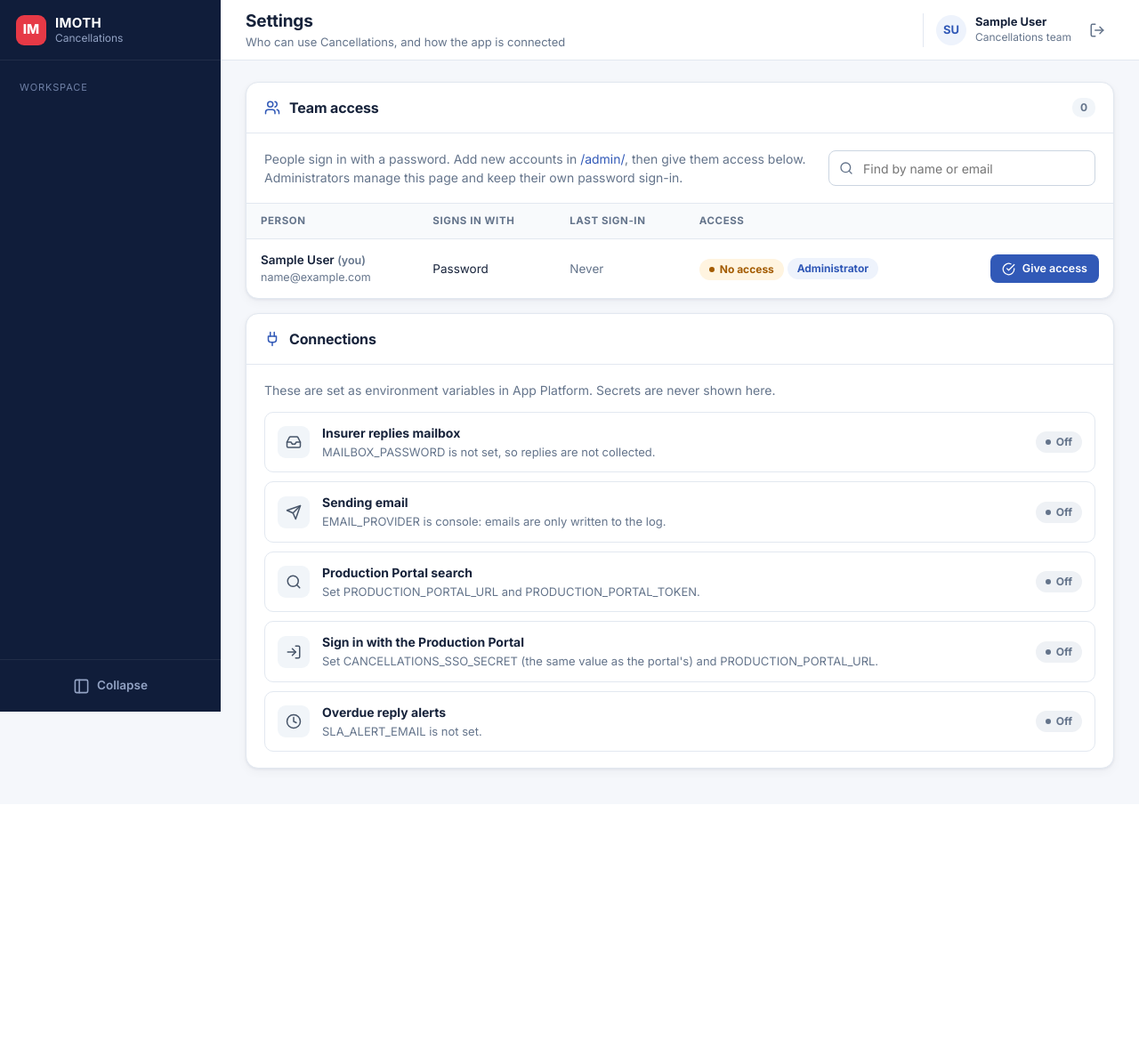
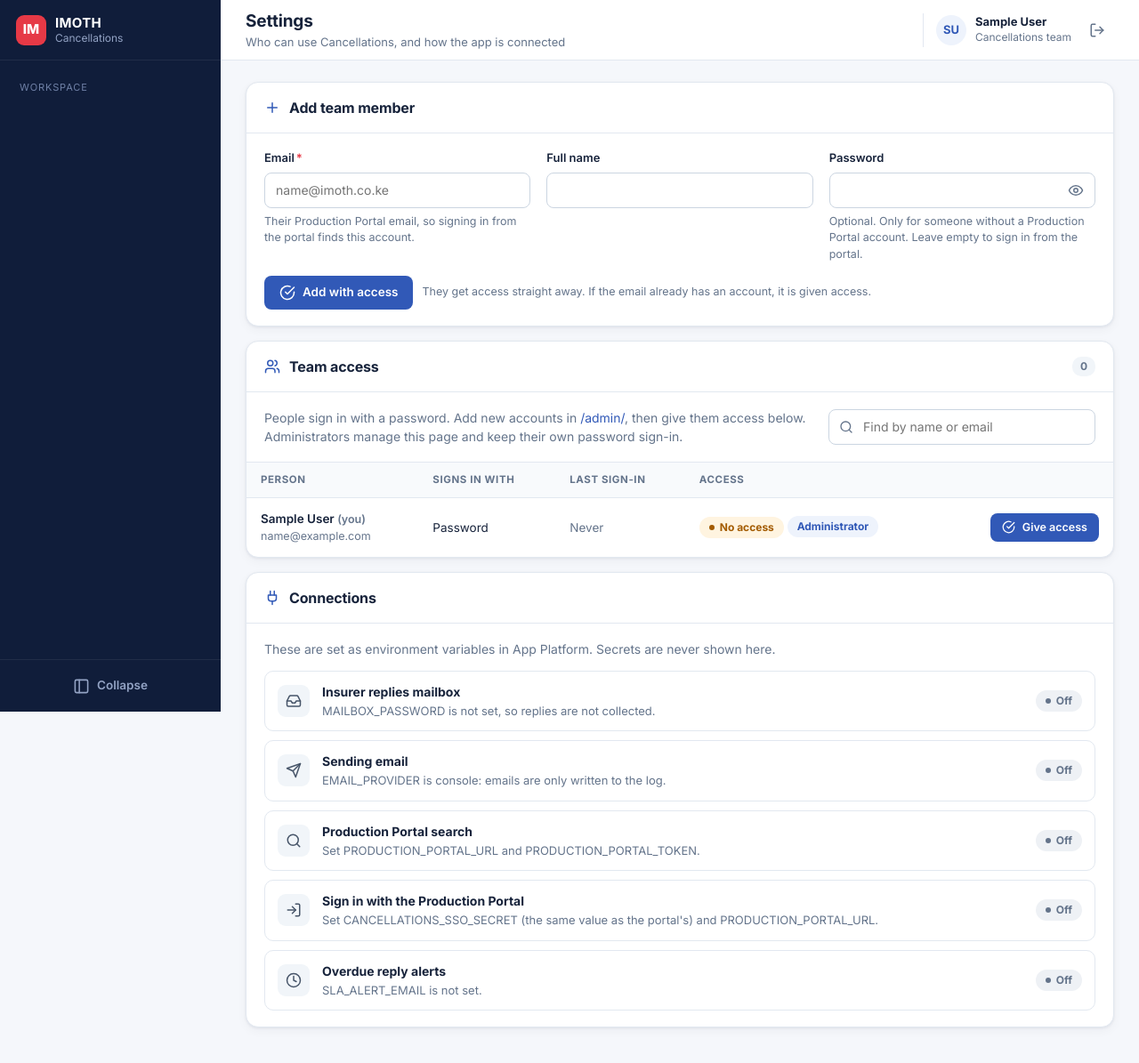
Before and after one commit to otienotimothy19-prog/cancellation, a Django app: page /settings/ in a window 1280 px wide. Shown: the whole page at 89% size. Before the commit the page ends 871 px from the top, so only its background shows below. Run offline with Django 5.2, Linux system fonts and the light colour scheme; the visitor is signed in with stand-in values (Sample User, id 1); data comes from the database, SQL or seed files in the repository; data that the repository does not hold is empty.

Commit message:
Add team members from Settings; show/hide passwords
Settings gets an Add team member box: email, optional name and an
optional password for people without a Production Portal account. The
account is created with access, or an existing one is given access.
Every password field gets a show/hide button, hidden again on submit.

Co-Authored-By: Claude Opus 5.5 <noreply@anthropic.com>

```diff
--- a/cancellations/forms.py
+++ b/cancellations/forms.py
@@ -315,3 +315,46 @@ class InsurerForm(forms.ModelForm):
         except TemplateSyntaxError as exc:
             raise ValidationError("The template has an error: %(error)s", params={"error": exc}) from exc
         return text
+
+
+class TeamMemberForm(forms.Form):
+    """Settings: add someone (or give an existing account access) before they first sign in."""
+
+    email = forms.EmailField(label="Email", max_length=150,
+                             help_text="Their Production Portal email, so signing in from the portal finds this account.",
+                             widget=forms.EmailInput(attrs={"autocomplete": "off", "placeholder": "name@imoth.co.ke"}))
+    full_name = forms.CharField(label="Full name", max_length=150, required=False,
+                                widget=forms.TextInput(attrs={"autocomplete": "off"}))
+    password = forms.CharField(
+        label="Password", required=False, strip=False,
+        help_text="Optional. Only for someone without a Production Portal account. Leave empty to sign in from the portal.",
+        widget=forms.PasswordInput(attrs={"autocomplete": "new-password"}))
+
+    def clean_email(self):
+        return self.cleaned_data["email"].strip().lower()
+
+    def clean(self):
+        from django.contrib.auth import get_user_model
+        from django.contrib.auth.password_validation import validate_password
+
+        data = super().clean()
+        email, password = data.get("email"), data.get("password")
+        if not email:
+            return data
+        User = get_user_model()
+        matches = list(User.objects.filter(email__iexact=email)[:2])
+        if len(matches) > 1:
+            raise ValidationError(f"More than one account uses {email}. Fix this in /admin/ first.")
+        self.existing = matches[0] if matches else None
+        if self.existing is None and User.objects.filter(username__iexact=email).exists():
+            self.add_error("email", "An account with this username has a different email. Fix it in /admin/ first.")
+        if self.existing is not None and self.existing.is_superuser and password:
+            self.add_error("password", "Change an administrator's password in /admin/.")
+        if password:
+            first, _, last = (data.get("full_name") or "").partition(" ")
+            probe = self.existing or User(username=email, email=email, first_name=first, last_name=last)
+            try:
+                validate_password(password, probe)
+            except ValidationError as exc:
+                self.add_error("password", exc)
+        return data
--- a/cancellations/templates/cancellations/settings.html
+++ b/cancellations/templates/cancellations/settings.html
@@ -4,6 +4,26 @@
 {% block header_title %}Settings{% endblock %}
 {% block page_description %}Who can use Cancellations, and how the app is connected{% endblock %}
 {% block content %}
+<section class="card" id="add-member">
+  <div class="card__head"><h2>{% icon "plus" %}Add team member</h2></div>
+  <div class="card__body">
+    <form method="post" action="{% url 'cancellations:settings_add_member' %}" novalidate>{% csrf_token %}
+      {% if add_form.non_field_errors %}
+        <div class="alert alert--error" style="margin-bottom:14px">{% icon "x-circle" %}<div>{% for e in add_form.non_field_errors %}{{ e }} {% endfor %}</div></div>
+      {% endif %}
+      <div class="form-grid form-grid--3">
+        {% include "components/field.html" with field=add_form.email %}
+        {% include "components/field.html" with field=add_form.full_name %}
+        {% include "components/field.html" with field=add_form.password %}
+      </div>
+      <div class="btn-row" style="margin-top:14px">
+        <button class="btn btn-primary">{% icon "check-circle" %}Add with access</button>
+        <span class="muted small">They get access straight away. If the email already has an account, it is given access.</span>
+      </div>
+    </form>
+  </div>
+</section>
+
 <section class="card">
   <div class="card__head">
     <h2>{% icon "users" %}Team access</h2>
--- a/cancellations/urls.py
+++ b/cancellations/urls.py
@@ -26,6 +26,7 @@ urlpatterns = [
     path("insurers/<int:pk>/", views.insurer_edit, name="insurer_edit"),
     path("settings/", views.settings_page, name="settings"),
     path("settings/access/<int:pk>/", views.settings_access, name="settings_access"),
+    path("settings/add/", views.settings_add_member, name="settings_add_member"),
     path("exports/confirmed-cancellations.csv", exports.confirmed_csv, name="confirmed_csv"),
     path("api/confirmed-cancellations/", exports.confirmed_api, name="confirmed_api"),
 ]
--- a/cancellations/views.py
+++ b/cancellations/views.py
@@ -603,6 +603,10 @@ def _connections():
 
 @_admin_only
 def settings_page(request):
+    return _settings_view(request)
+
+
+def _settings_view(request, add_form=None):
     from django.contrib.auth import get_user_model
     from django.db.models import Exists, OuterRef
 
@@ -626,10 +630,55 @@ def settings_page(request):
         if p.has_usable_password():
             ways.append("Password")
         p.sign_in = " · ".join(ways) or "None"
+    from .forms import TeamMemberForm
+
     return render(request, "cancellations/settings.html", {
         "people": people, "q": q, "connections": _connections(),
         "with_access": sum(1 for p in people if p.has_access and p.is_active),
-    })
+        "add_form": add_form or TeamMemberForm(), "add_open": add_form is not None,
+    }, status=400 if add_form is not None else 200)
+
+
+@require_POST
+@_admin_only
+def settings_add_member(request):
+    """Add a team member with access (or give an existing account access)."""
+    import logging
+
+    from django.contrib.auth import get_user_model
+    from django.contrib.auth.models import Group
+
+    from .forms import TeamMemberForm
+    from .permissions import ROLE_GROUP
+
+    form = TeamMemberForm(request.POST)
+    if not form.is_valid():
+        return _settings_view(request, add_form=form)
+    email, name, password = (form.cleaned_data["email"], form.cleaned_data["full_name"].strip(),
+                             form.cleaned_data["password"])
+    person = form.existing
+    if person is None:
+        first, _, last = name.partition(" ")
+        person = get_user_model()(username=email, email=email, first_name=first, last_name=last)
+        if password:
+            person.set_password(password)
+        else:
+            person.set_unusable_password()
+        person.save()
+        done = "added"
+    else:
+        if name and not person.get_full_name():
+            person.first_name, _, person.last_name = name.partition(" ")
+        if password:
+            person.set_password(password)
+        person.is_active = True
+        person.save()
+        done = "already had an account and now has access"
+    person.groups.add(Group.objects.get_or_create(name=ROLE_GROUP)[0])
+    how = "their password" if person.has_usable_password() else "the Production Portal"
+    messages.success(request, f"{email} {done}. They can sign in with {how}.")
+    logging.getLogger(__name__).info("Team member %s %s by %s", email, done, request.user)
+    return redirect("cancellations:settings")
 
 
 @require_POST
--- a/static/css/app.css
+++ b/static/css/app.css
@@ -505,3 +505,11 @@ dialog.modal::backdrop { background: rgba(16, 29, 58, .45); }
 .connection__icon { display: grid; place-items: center; width: 36px; height: 36px; border-radius: 9px; background: var(--neutral-50); color: var(--neutral); flex: none; }
 .connection__text { display: flex; flex-direction: column; gap: 2px; min-width: 0; flex: 1; }
 .connection__text span { color: var(--muted); font-size: 13px; overflow-wrap: anywhere; }
+
+/* Password show / hide */
+.password-wrap { position: relative; }
+.password-wrap input { width: 100%; padding-right: 44px; }
+.password-toggle { position: absolute; right: 4px; top: 50%; transform: translateY(-50%); width: 36px; height: 34px; display: grid; place-items: center;
+  border: 0; background: transparent; color: var(--muted); border-radius: 8px; cursor: pointer; }
+.password-toggle:hover { color: var(--ink); background: var(--neutral-50); }
+.password-toggle:focus-visible { outline: 2px solid var(--blue); outline-offset: 1px; }
--- a/static/js/app.js
+++ b/static/js/app.js
@@ -169,3 +169,35 @@
     pill.querySelector("[data-file-clear]").addEventListener("click", function () { input.value = ""; update(); });
   });
 })();
+
+/* ---- Password fields: show / hide what was typed ---- */
+(function () {
+  "use strict";
+  const svg = (paths) => '<svg class="icon" width="18" height="18" viewBox="0 0 24 24" fill="none" stroke="currentColor" ' +
+    'stroke-width="2" stroke-linecap="round" stroke-linejoin="round" aria-hidden="true" focusable="false">' + paths + "</svg>";
+  const EYE = svg('<path d="M2 12s3-7 10-7 10 7 10 7-3 7-10 7-10-7-10-7Z"/><circle cx="12" cy="12" r="3"/>');
+  const EYE_OFF = svg('<path d="M9.88 9.88a3 3 0 1 0 4.24 4.24"/><path d="M10.73 5.08A10.43 10.43 0 0 1 12 5c7 0 10 7 10 7a13.16 13.16 0 0 1-1.67 2.68"/>' +
+    '<path d="M6.61 6.61A13.53 13.53 0 0 0 2 12s3 7 10 7a9.74 9.74 0 0 0 5.39-1.61"/><line x1="2" x2="22" y1="2" y2="22"/>');
+  document.querySelectorAll("input[type=password]").forEach(function (input) {
+    const wrap = document.createElement("div");
+    wrap.className = "password-wrap";
+    input.parentNode.insertBefore(wrap, input);
+    wrap.appendChild(input);
+    const btn = document.createElement("button");
+    btn.type = "button";
+    btn.className = "password-toggle";
+    function show(visible) {
+      input.type = visible ? "text" : "password";
+      btn.innerHTML = visible ? EYE_OFF : EYE;
+      btn.setAttribute("aria-label", visible ? "Hide password" : "Show password");
+      btn.title = btn.getAttribute("aria-label");
+      btn.setAttribute("aria-pressed", visible ? "true" : "false");
+    }
+    btn.addEventListener("click", function () { show(input.type === "password"); input.focus(); });
+    // Never submit or leave the page with the password showing.
+    if (input.form) input.form.addEventListener("submit", function () { show(false); });
+    window.addEventListener("pagehide", function () { show(false); });
+    show(false);
+    wrap.appendChild(btn);
+  });
+})();
```
Also changed, not shown: cancellations/tests/test_settings_page.py (+67 -0 lines).
